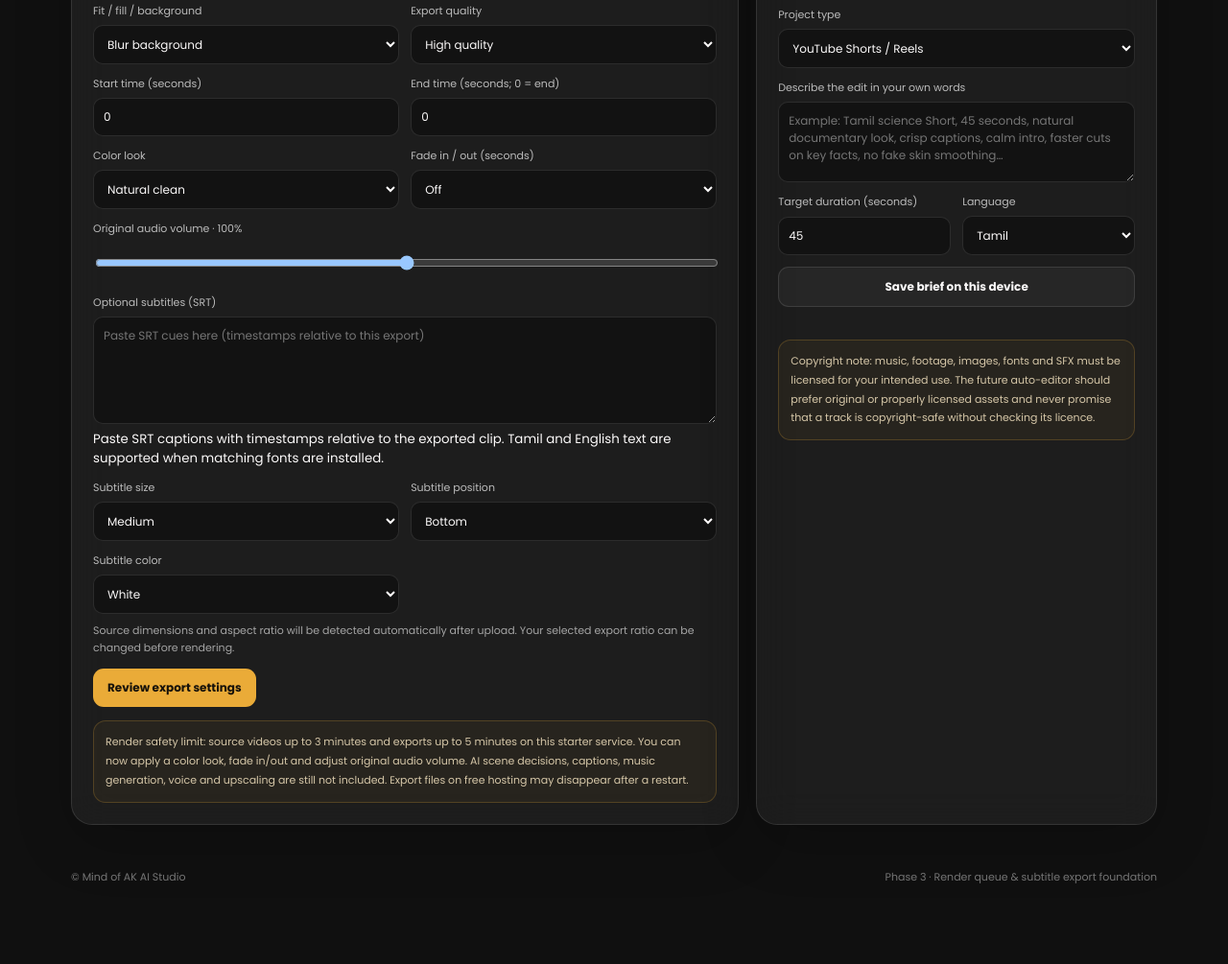
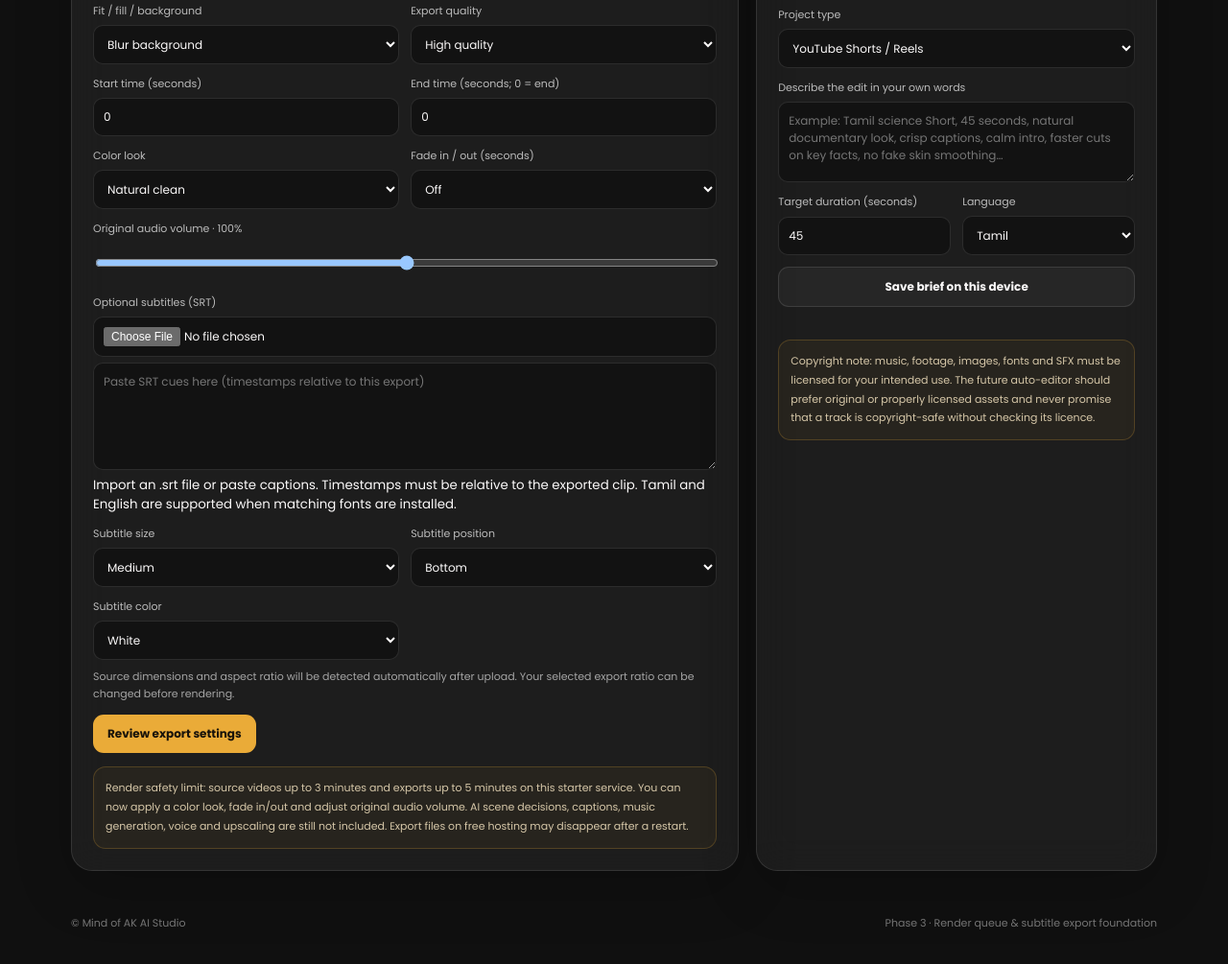
Before and after one commit to Arhbkkk/mind-of-ak-ai-studio, a plain HTML site: page web/index.html in a window 1280 px wide. Shown: the part 1522-2527 px from the top of the page at 96% size. Before the commit the page ends 2497 px from the top, so only its background shows below. Drawn offline with Linux system fonts and the light colour scheme; no server answers.

Commit message:
Allow importing SRT subtitle files from device

```diff
--- a/web/index.html
+++ b/web/index.html
@@ -39,7 +39,7 @@
 <div class="field"><label for="colorStyle">Color look</label><select id="colorStyle"><option value="natural">Natural clean</option><option value="cinematic">Cinematic contrast</option><option value="warm">Warm vibrant</option><option value="mono">Black &amp; white</option></select></div>
 <div class="field"><label for="fadeSeconds">Fade in / out (seconds)</label><select id="fadeSeconds"><option value="0">Off</option><option value="0.5">0.5 s</option><option value="1">1 s</option><option value="2">2 s</option><option value="3">3 s</option></select></div>
 <div class="field full"><label for="audioVolume">Original audio volume · <span id="volumeLabel">100%</span></label><input id="audioVolume" type="range" min="0" max="2" step="0.1" value="1"></div>
-<div class="field full"><label for="subtitleSrt">Optional subtitles (SRT)</label><textarea id="subtitleSrt" rows="5" placeholder="Paste SRT cues here (timestamps relative to this export)"></textarea><small>Paste SRT captions with timestamps relative to the exported clip. Tamil and English text are supported when matching fonts are installed.</small></div>
+<div class="field full"><label for="subtitleSrt">Optional subtitles (SRT)</label><input id="subtitleFile" type="file" accept=".srt,text/plain"><textarea id="subtitleSrt" rows="5" placeholder="Paste SRT cues here (timestamps relative to this export)"></textarea><small>Import an .srt file or paste captions. Timestamps must be relative to the exported clip. Tamil and English are supported when matching fonts are installed.</small></div>
 <div class="field"><label for="subtitleSize">Subtitle size</label><select id="subtitleSize"><option value="28">Small</option><option value="36" selected>Medium</option><option value="48">Large</option><option value="56">Extra large</option></select></div>
 <div class="field"><label for="subtitlePosition">Subtitle position</label><select id="subtitlePosition"><option value="bottom" selected>Bottom</option><option value="middle">Middle</option><option value="top">Top</option></select></div>
 <div class="field"><label for="subtitleColor">Subtitle color</label><select id="subtitleColor"><option value="white" selected>White</option><option value="yellow">Yellow</option></select></div>
@@ -75,6 +75,7 @@ $('uploadBtn').addEventListener('click',async()=>{if(!selectedFile)return;setBus
 
 $('validateBtn').addEventListener('click',async()=>{if(!storedName)return;setBusy('validateBtn',true,'Validating…');$('validationResult').textContent='Running deterministic media and subtitle checks…';try{const form=new FormData();form.append('stored_name',storedName);form.append('script',$('scriptText').value);const srt=$('srtFile').files[0];if(srt)form.append('srt_file',srt);const response=await fetch('/api/validate',{method:'POST',body:form});const data=await readResponse(response);if(!response.ok)throw new Error(data.detail||'Validation failed');$('validationResult').textContent='OVERALL: '+data.overall_status+' · EXPORT GATE: '+data.export_gate+'\n'+data.checks.map(x=>x.status+' — '+x.name+': '+x.detail).join('\n')+'\n\n'+data.important_limit;}catch(e){$('validationResult').textContent='Validation error: '+e.message;}finally{setBusy('validateBtn',false,'Run validation checks');}});
 $('analyzeBtn').addEventListener('click',async()=>{if(!storedName)return;setBusy('analyzeBtn',true,'Analysing…');$('analysisResult').textContent='Reading video metadata and detecting visual scene changes. This may take a little time.';try{const response=await fetch('/api/analyze/'+encodeURIComponent(storedName));const data=await response.json();if(!response.ok)throw new Error(data.detail||'Analysis failed');const scenes=data.scene_change_candidates||[];$('analysisResult').textContent='SCENE ANALYSIS\\nDuration: '+formatTime(data.duration_seconds)+' · Audio: '+(data.audio_present?'present':'not detected')+'\\nScene-change candidates: '+scenes.length+'\\n'+(scenes.length?scenes.map((t,i)=>(i+1)+'. '+formatTime(t)+' ('+t+' s)').join('\\n'):'No strong scene changes detected at the current threshold.')+'\\n\\n'+data.scene_detection_note;}catch(e){$('analysisResult').textContent='Analysis error: '+e.message;}finally{setBusy('analyzeBtn',false,'Analyse scenes');}});
+$('subtitleFile').addEventListener('change',async()=>{const file=$('subtitleFile').files[0];if(!file)return;if(file.size>1_000_000){$('exportResult').textContent='SRT file must be smaller than 1 MB.';$('subtitleFile').value='';return;}try{$('subtitleSrt').value=await file.text();$('exportResult').textContent='Loaded '+file.name+' · '+$('subtitleSrt').value.split(/\\r?\\n/).filter(line=>line.includes('-->')).length+' subtitle cues.';renderExportSummary();}catch(error){$('exportResult').textContent='Could not read SRT file: '+error.message;}});
 $('exportBtn').addEventListener('click',e=>{e.preventDefault();if(!storedName){$('exportResult').textContent='Upload & validate a video first. After validation, tap Review export settings again.';return;}try{renderExportSummary();$('exportModal').classList.add('open');$('exportResult').textContent='';}catch(error){$('exportResult').textContent='Could not open export settings: '+(error&&error.message?error.message:String(error));console.error('Export settings error:',error);}});
 $('editExportBtn').addEventListener('click',()=>$('exportModal').classList.remove('open'));
 $('exportModal').addEventListener('click',e=>{if(e.target===$('exportModal'))$('exportModal').classList.remove('open');});
```
